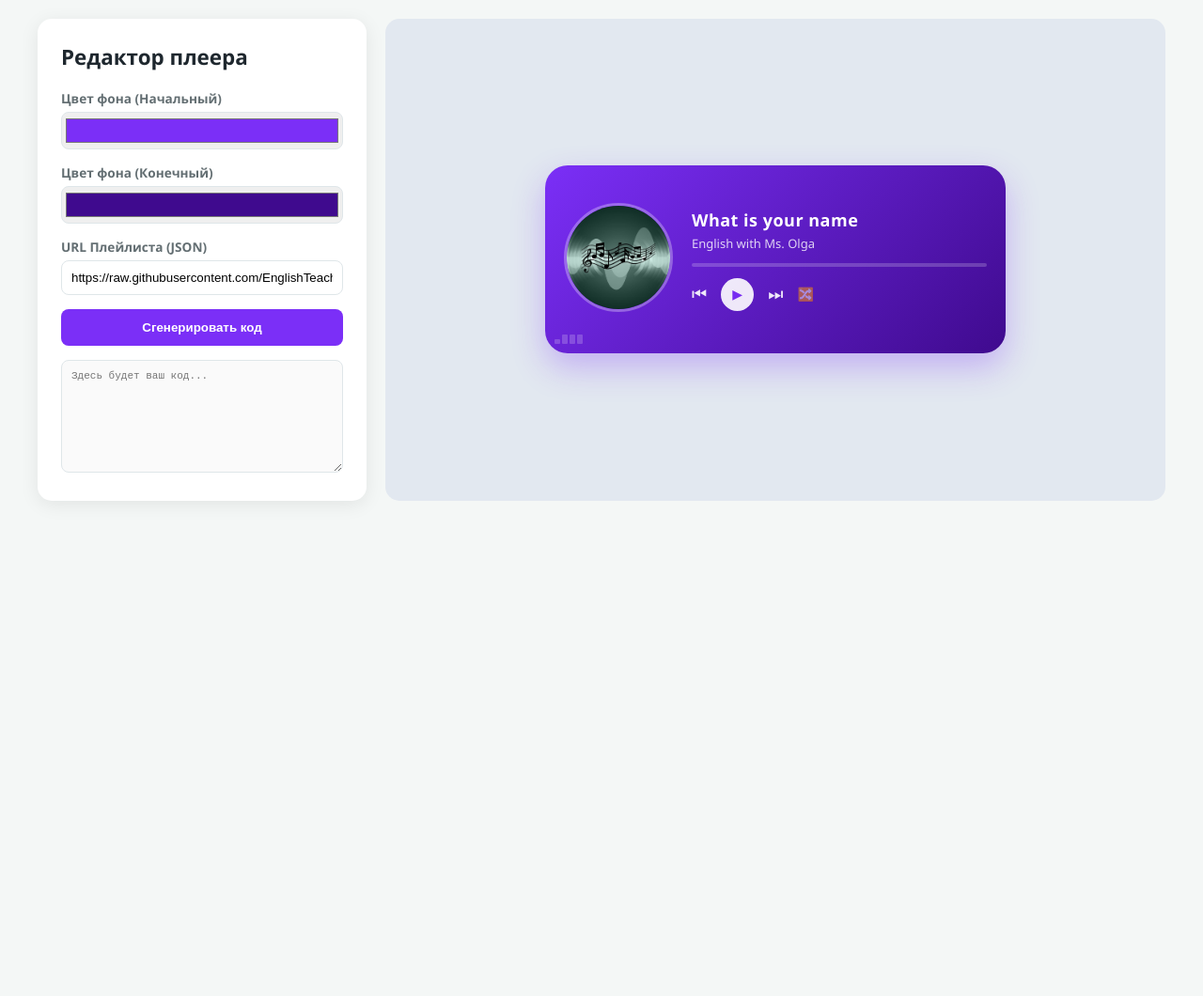
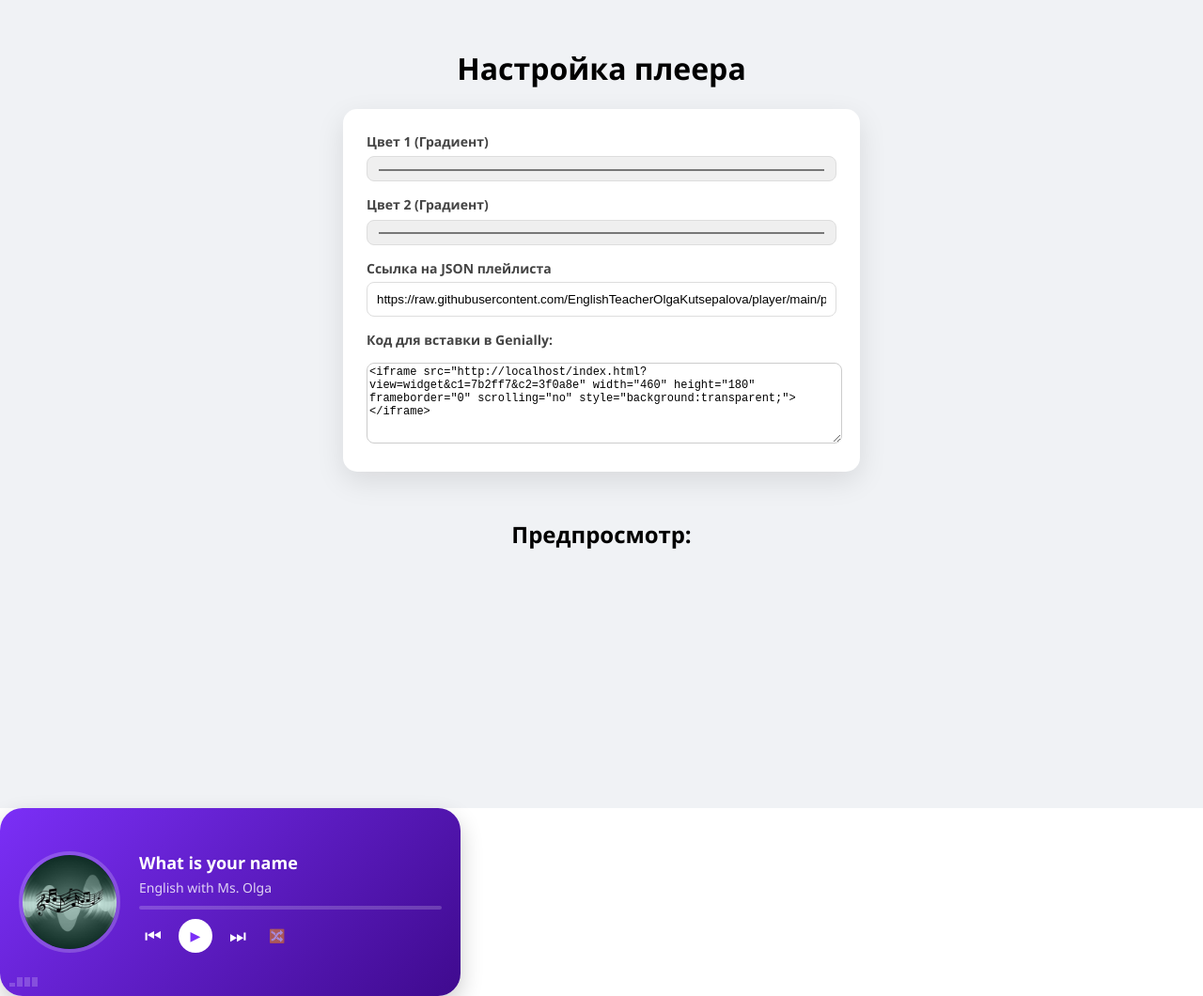
Before and after one commit to EnglishTeacherOlgaKutsepalova/player, a plain HTML site: page index.html in a window 1280 px wide. Shown: the whole page at 94% size. Before the commit the page ends 800 px from the top, so only its background shows below. Drawn offline with Linux system fonts and the light colour scheme.

Commit message:
Update index.html

```diff
--- a/index.html
+++ b/index.html
@@ -3,105 +3,109 @@
 <head>
     <meta charset="UTF-8">
     <meta name="viewport" content="width=device-width, initial-scale=1.0">
-    <title>Audio Player Editor for Genially</title>
+    <title>Audio Player Master</title>
     <style>
-        :root { --primary-gradient: linear-gradient(135deg, #7b2ff7 0%, #3f0a8e 100%); --accent: #ffffff; }
-        body { font-family: 'Segoe UI', system-ui, sans-serif; background: #f4f7f6; margin: 0; padding: 20px; color: #2d3436; }
-        .container { display: grid; grid-template-columns: 350px 1fr; gap: 20px; max-width: 1200px; margin: 0 auto; }
-        .panel { background: white; padding: 25px; border-radius: 15px; box-shadow: 0 4px 20px rgba(0,0,0,0.08); }
-        h1, h2 { margin-top: 0; font-size: 1.4rem; color: #1e272e; }
+        :root { --p1: #7b2ff7; --p2: #3f0a8e; --txt: #ffffff; }
+        body { margin: 0; padding: 0; font-family: 'Segoe UI', sans-serif; background: transparent; }
 
-        /* Editor UI */
+        /* Стили Редактора (скрываются в режиме виджета) */
+        #editor-ui {
+            background: #f0f2f5; padding: 30px; min-height: 100vh;
+            display: flex; flex-direction: column; align-items: center;
+        }
+        .config-card {
+            background: white; padding: 25px; border-radius: 15px;
+            box-shadow: 0 10px 30px rgba(0,0,0,0.1); width: 100%; max-width: 500px; margin-bottom: 30px;
+        }
         .field { margin-bottom: 15px; }
-        label { display: block; font-size: 0.85rem; font-weight: 600; margin-bottom: 5px; color: #636e72; }
-        input { width: 100%; padding: 10px; border: 1px solid #dfe6e9; border-radius: 8px; box-sizing: border-box; }
-        input[type="color"] { height: 40px; cursor: pointer; padding: 2px; }
-        button#generateBtn { background: #7b2ff7; color: white; border: none; padding: 12px; border-radius: 8px; width: 100%; font-weight: bold; cursor: pointer; transition: 0.3s; }
-        button#generateBtn:hover { background: #5f10e0; }
-        textarea { width: 100%; height: 120px; margin-top: 15px; border-radius: 8px; border: 1px solid #dfe6e9; background: #fafafa; font-family: monospace; font-size: 11px; padding: 10px; box-sizing: border-box; }
+        label { display: block; font-weight: bold; margin-bottom: 5px; font-size: 14px; color: #444; }
+        input { width: 100%; padding: 10px; border: 1px solid #ddd; border-radius: 8px; box-sizing: border-box; }
+        textarea { width: 100%; height: 80px; margin-top: 10px; border-radius: 8px; border: 1px solid #ccc; font-family: monospace; font-size: 12px; }
 
-        /* Real Player Preview Styles */
-        .preview-area { display: flex; align-items: center; justify-content: center; background: #e2e8f0; border-radius: 15px; min-height: 400px; }
-        .player-card {
-            width: 450px; height: 160px; background: var(--primary-gradient);
-            border-radius: 24px; position: relative; padding: 20px;
-            color: white; display: flex; align-items: center; overflow: hidden;
-            box-shadow: 0 15px 35px rgba(123, 47, 247, 0.3);
+        /* СТИЛИ ПЛЕЕРА (Референс Drake/Scorpion) */
+        .player-container {
+            width: 450px; height: 160px;
+            background: linear-gradient(135deg, var(--p1) 0%, var(--p2) 100%);
+            border-radius: 24px; display: flex; align-items: center;
+            padding: 20px; color: var(--txt); position: relative;
+            overflow: hidden; box-shadow: 0 10px 25px rgba(0,0,0,0.2);
         }
-        .album-wrapper { position: relative; z-index: 2; flex-shrink: 0; }
         .album-art {
-            width: 110px; height: 110px; border-radius: 50%; border: 3px solid rgba(255,255,255,0.3);
-            object-fit: cover; animation: rotate 12s linear infinite paused;
+            width: 100px; height: 100px; border-radius: 50%;
+            border: 4px solid rgba(255,255,255,0.2); object-fit: cover;
+            animation: rotate 10s linear infinite paused; flex-shrink: 0;
         }
         .playing .album-art { animation-play-state: running; }
+        .info { margin-left: 20px; flex-grow: 1; z-index: 2; }
+        .info h3 { margin: 0; font-size: 18px; }
+        .info p { margin: 5px 0; font-size: 14px; opacity: 0.8; }
 
-        .player-content { flex-grow: 1; margin-left: 20px; z-index: 2; }
-        .track-info h3 { margin: 0; font-size: 18px; letter-spacing: 0.5px; }
-        .track-info p { margin: 4px 0; font-size: 13px; opacity: 0.8; }
+        .controls { display: flex; align-items: center; gap: 12px; margin-top: 10px; }
+        .btn { background: none; border: none; color: white; cursor: pointer; font-size: 20px; transition: 0.2s; }
+        .btn:hover { transform: scale(1.1); }
+        .btn-play { background: white; color: var(--p1); width: 36px; height: 36px; border-radius: 50%; display: flex; align-items: center; justify-content: center; font-size: 14px; }
 
-        .progress-bar { width: 100%; height: 4px; background: rgba(255,255,255,0.2); border-radius: 2px; margin: 12px 0; cursor: pointer; position: relative; }
-        .progress-fill { height: 100%; background: var(--accent); width: 0%; border-radius: 2px; transition: width 0.1s; }
+        .progress-box { width: 100%; height: 4px; background: rgba(255,255,255,0.2); border-radius: 2px; margin-top: 10px; cursor: pointer; }
+        .progress-bar { height: 100%; background: var(--txt); width: 0%; border-radius: 2px; }
 
-        .controls { display: flex; align-items: center; gap: 15px; }
-        .btn { background: none; border: none; color: white; cursor: pointer; font-size: 18px; padding: 0; transition: 0.2s; opacity: 0.9; }
-        .btn:hover { opacity: 1; transform: scale(1.1); }
-        .btn-play { background: white; color: #7b2ff7; width: 35px; height: 35px; border-radius: 50%; display: flex; align-items: center; justify-content: center; font-size: 14px; }
-
-        /* Visualizer */
-        .vis { position: absolute; bottom: 0; left: 0; display: flex; align-items: flex-end; gap: 2px; padding: 10px; opacity: 0.2; }
-        .bar { width: 6px; background: white; height: 10px; border-radius: 1px; animation: bounce 0.6s infinite alternate paused; }
+        /* Визуализатор */
+        .viz { position: absolute; bottom: 0; left: 0; display: flex; gap: 2px; padding: 10px; opacity: 0.2; align-items: flex-end; }
+        .bar { width: 6px; background: white; height: 10px; animation: bounce 0.5s infinite alternate paused; }
         .playing .bar { animation-play-state: running; }
 
         @keyframes rotate { from { transform: rotate(0deg); } to { transform: rotate(360deg); } }
-        @keyframes bounce { from { height: 5px; } to { height: 30px; } }
+        @keyframes bounce { from { height: 4px; } to { height: 30px; } }
+
+        /* Режим виджета: скрыть всё лишнее */
+        body.widget-mode #editor-ui { display: none; }
+        body.widget-mode { display: flex; justify-content: center; align-items: center; height: 100vh; overflow: hidden; }
     </style>
 </head>
 <body>
 
-<div class="container">
-    <div class="panel">
-        <h2>Редактор плеера</h2>
+<div id="editor-ui">
+    <h1>Настройка плеера</h1>
+    <div class="config-card">
         <div class="field">
-            <label>Цвет фона (Начальный)</label>
-            <input type="color" id="color1" value="#7b2ff7" oninput="updateStyle()">
+            <label>Цвет 1 (Градиент)</label>
+            <input type="color" id="c1" value="#7b2ff7" oninput="liveUpdate()">
         </div>
         <div class="field">
-            <label>Цвет фона (Конечный)</label>
-            <input type="color" id="color2" value="#3f0a8e" oninput="updateStyle()">
+            <label>Цвет 2 (Градиент)</label>
+            <input type="color" id="c2" value="#3f0a8e" oninput="liveUpdate()">
         </div>
         <div class="field">
-            <label>URL Плейлиста (JSON)</label>
-            <input type="text" id="jsonUrl" value="https://raw.githubusercontent.com/EnglishTeacherOlgaKutsepalova/player/main/playlist.json">
+            <label>Ссылка на JSON плейлиста</label>
+            <input type="text" id="jsonInput" value="https://raw.githubusercontent.com/EnglishTeacherOlgaKutsepalova/player/main/playlist.json" oninput="liveUpdate()">
         </div>
-        <button id="generateBtn" onclick="generateEmbed()">Сгенерировать код</button>
-        <textarea id="output" readonly placeholder="Здесь будет ваш код..."></textarea>
+        <label>Код для вставки в Genially:</label>
+        <textarea id="resCode" readonly></textarea>
     </div>
 
-    <div class="preview-area">
-        <div class="player-card" id="player">
-            <div class="vis">
-                <div class="bar" style="animation-delay: 0s"></div>
-                <div class="bar" style="animation-delay: 0.2s"></div>
-                <div class="bar" style="animation-delay: 0.1s"></div>
-                <div class="bar" style="animation-delay: 0.4s"></div>
+    <h2>Предпросмотр:</h2>
+    <div id="preview-box"></div>
+</div>
+
+<div id="player-anchor">
+    <div class="player-container" id="plBody">
+        <div class="viz">
+            <div class="bar" style="animation-delay:0s"></div>
+            <div class="bar" style="animation-delay:0.2s"></div>
+            <div class="bar" style="animation-delay:0.4s"></div>
+            <div class="bar" style="animation-delay:0.1s"></div>
+        </div>
+        <img src="cover.jpg" id="pCover" class="album-art">
+        <div class="info">
+            <h3 id="pTitle">Загрузка...</h3>
+            <p id="pArtist">...</p>
+            <div class="progress-box" onclick="seek(event)">
+                <div class="progress-bar" id="pBar"></div>
             </div>
-            <div class="album-wrapper">
-                <img src="https://raw.githubusercontent.com/EnglishTeacherOlgaKutsepalova/player/main/cover.jpg" id="art" class="album-art">
-            </div>
-            <div class="player-content">
-                <div class="track-info">
-                    <h3 id="title">Название песни</h3>
-                    <p id="artist">Исполнитель</p>
-                </div>
-                <div class="progress-bar" id="progressRoot">
-                    <div class="progress-fill" id="fill"></div>
-                </div>
-                <div class="controls">
-                    <button class="btn" onclick="prev()">⏮</button>
-                    <button class="btn btn-play" onclick="toggle()">▶</button>
-                    <button class="btn" onclick="next()">⏭</button>
-                    <button class="btn" id="shuf" onclick="toggleShuf()" style="font-size: 14px; opacity: 0.5;">🔀</button>
-                </div>
+            <div class="controls">
+                <button class="btn" onclick="prev()">⏮</button>
+                <button class="btn btn-play" onclick="togglePlay()" id="pPlay">▶</button>
+                <button class="btn" onclick="next()">⏭</button>
+                <button class="btn" onclick="toggleShuf()" id="pShuf" style="opacity:0.5; font-size: 14px;">🔀</button>
             </div>
         </div>
     </div>
@@ -109,72 +113,91 @@
 
 <script>
     let tracks = [];
-    let cur = 0;
-    let isPlay = false;
-    let isShuf = false;
+    let current = 0;
+    let isPlaying = false;
+    let isShuffle = false;
     const audio = new Audio();
-    const base = "https://raw.githubusercontent.com/EnglishTeacherOlgaKutsepalova/player/main/";
+    const params = new URLSearchParams(window.location.search);
 
-    // Инициализация
-    fetch(document.getElementById('jsonUrl').value)
-        .then(r => r.json())
-        .then(d => {
-            tracks = d.tracks;
-            load(0);
-        });
-
-    function load(idx) {
-        const t = tracks[idx];
-        audio.src = base + t.file;
-        document.getElementById('title').innerText = t.title;
-        document.getElementById('artist').innerText = t.artist;
-        document.getElementById('art').src = base + t.image;
+    // 1. ОПРЕДЕЛЕНИЕ РЕЖИМА
+    if (params.has('view')) {
+        document.body.classList.add('widget-mode');
+        // Применяем цвета из URL
+        if(params.has('c1')) document.documentElement.style.setProperty('--p1', '#' + params.get('c1'));
+        if(params.has('c2')) document.documentElement.style.setProperty('--p2', '#' + params.get('c2'));
     }
 
-    function toggle() {
-        if(isPlay) { audio.pause(); } else { audio.play(); }
-        isPlay = !isPlay;
-        document.querySelector('.btn-play').innerText = isPlay ? '⏸' : '▶';
-        document.getElementById('player').classList.toggle('playing', isPlay);
+    // 2. ЛОГИКА ПЛЕЕРА
+    async function loadPlaylist(url) {
+        try {
+            const r = await fetch(url);
+            const d = await r.json();
+            tracks = d.tracks;
+            renderTrack(0);
+        } catch(e) { console.error("Ошибка JSON"); }
+    }
+
+    function renderTrack(i) {
+        const t = tracks[i];
+        const githubBase = "https://raw.githubusercontent.com/EnglishTeacherOlgaKutsepalova/player/main/";
+        audio.src = githubBase + t.file;
+        document.getElementById('pTitle').innerText = t.title;
+        document.getElementById('pArtist').innerText = t.artist;
+        document.getElementById('pCover').src = githubBase + t.image;
+    }
+
+    function togglePlay() {
+        if(isPlaying) audio.pause(); else audio.play();
+        isPlaying = !isPlaying;
+        document.getElementById('pPlay').innerText = isPlaying ? '⏸' : '▶';
+        document.getElementById('plBody').classList.toggle('playing', isPlaying);
     }
 
     function next() {
-        cur = isShuf ? Math.floor(Math.random() * tracks.length) : (cur + 1) % tracks.length;
-        load(cur); if(isPlay) audio.play();
+        current = isShuffle ? Math.floor(Math.random()*tracks.length) : (current + 1) % tracks.length;
+        renderTrack(current); if(isPlaying) audio.play();
     }
 
     function prev() {
-        cur = (cur - 1 + tracks.length) % tracks.length;
-        load(cur); if(isPlay) audio.play();
+        current = (current - 1 + tracks.length) % tracks.length;
+        renderTrack(current); if(isPlaying) audio.play();
     }
 
     function toggleShuf() {
-        isShuf = !isShuf;
-        document.getElementById('shuf').style.opacity = isShuf ? "1" : "0.5";
-    }
-
-    function updateStyle() {
-        const c1 = document.getElementById('color1').value;
-        const c2 = document.getElementById('color2').value;
-        document.getElementById('player').style.background = `linear-gradient(135deg, ${c1} 0%, ${c2} 100%)`;
+        isShuffle = !isShuffle;
+        document.getElementById('pShuf').style.opacity = isShuffle ? "1" : "0.5";
     }
 
     audio.ontimeupdate = () => {
         const p = (audio.currentTime / audio.duration) * 100 || 0;
-        document.getElementById('fill').style.width = p + '%';
+        document.getElementById('pBar').style.width = p + '%';
     };
+    audio.onended = () => next();
 
-    function generateEmbed() {
-        const c1 = document.getElementById('color1').value;
-        const c2 = document.getElementById('color2').value;
-        const json = document.getElementById('jsonUrl').value;
+    // 3. ЛОГИКА РЕДАКТОРА
+    function liveUpdate() {
+        const color1 = document.getElementById('c1').value;
+        const color2 = document.getElementById('c2').value;
+        const json = document.getElementById('jsonInput').value;
 
-        // Здесь мы генерируем iFrame, который ссылается на твою же страницу, но с параметрами
-        const finalCode = `<iframe src="https://englishteacherolgakutsepalova.github.io/player/index.html?c1=${c1.replace('#','')}&c2=${c2.replace('#','')}" width="480" height="200" frameborder="0" scrolling="no" style="overflow:hidden; background:transparent;"></iframe>`;
+        // Мгновенно обновляем превью
+        document.documentElement.style.setProperty('--p1', color1);
+        document.documentElement.style.setProperty('--p2', color2);
 
-        document.getElementById('output').value = finalCode;
-        alert("Код готов! Скопируйте его в Genially.");
+        // Генерируем код
+        const cleanC1 = color1.replace('#','');
+        const cleanC2 = color2.replace('#','');
+        const myUrl = window.location.href.split('?')[0];
+        const iframe = `<iframe src="${myUrl}?view=widget&c1=${cleanC1}&c2=${cleanC2}" width="460" height="180" frameborder="0" scrolling="no" style="background:transparent;"></iframe>`;
+
+        document.getElementById('resCode').value = iframe;
     }
+
+    // Запуск
+    const startJson = params.get('json') || document.getElementById('jsonInput').value;
+    loadPlaylist(startJson);
+    if(!params.has('view')) liveUpdate();
+
 </script>
 </body>
 </html>
```
